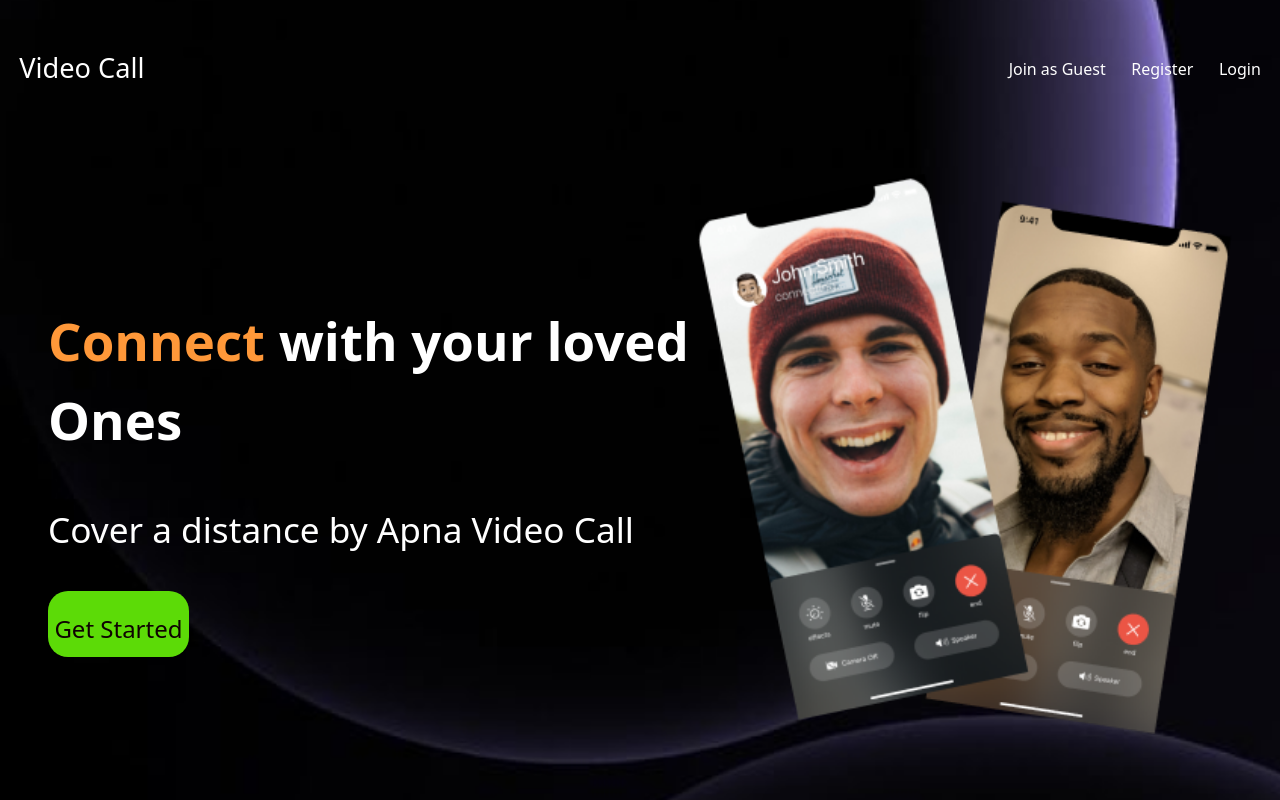
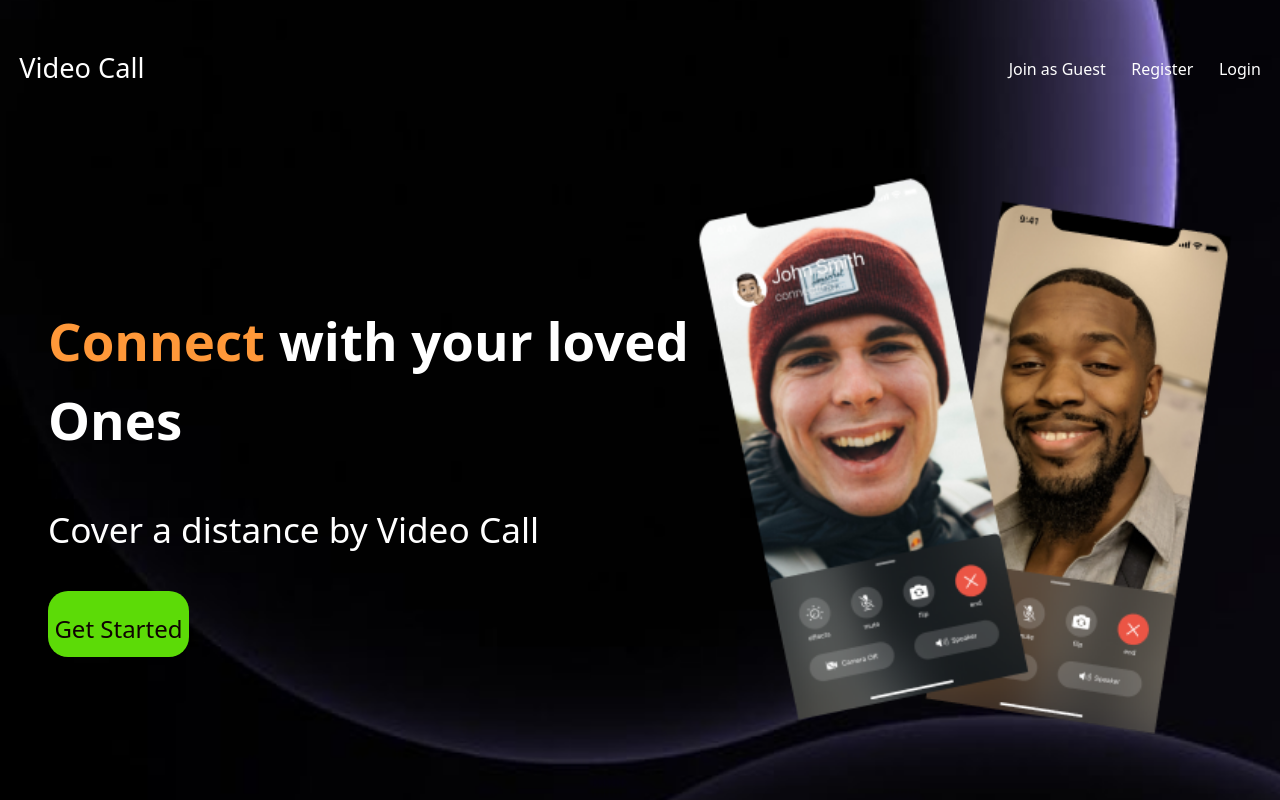
Before and after one commit to Rajan5588/Video-Call, a React app in the folder Frontend/: page / in a window 1280 px wide. Built offline with nearby package versions, Linux system fonts and the light colour scheme; the HTML template or start-up script is replaced by a standard one.

Commit message:
enverment

```diff
--- a/Frontend/src/environment.js
+++ b/Frontend/src/environment.js
@@ -1,4 +1,4 @@
-let IS_PROD = false;
+let IS_PROD = true;
 const server = IS_PROD ?
     "https://video-call-backend-8pt8.onrender.com" :
 
--- a/Frontend/src/pages/LandingPage.jsx
+++ b/Frontend/src/pages/LandingPage.jsx
@@ -32,7 +32,7 @@
                     <h2>
                          <span style={{ color: "#FF9839" }}>Connect</span> with your loved Ones</h2>
 
-                    <p>Cover a distance by Apna Video Call</p>
+                    <p>Cover a distance by  Video Call</p>
                     <div role='button'>
                         <Link to={"/auth"}>Get Started</Link>
                     </div>
```
